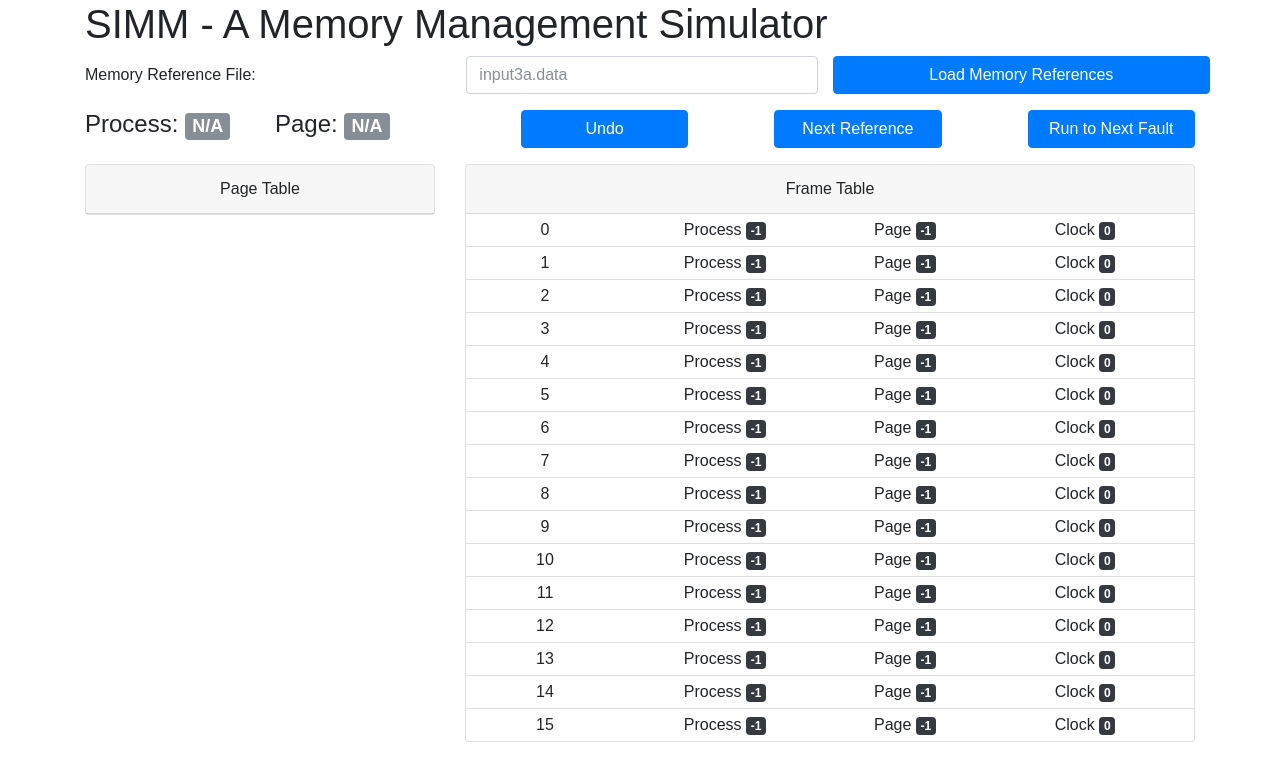
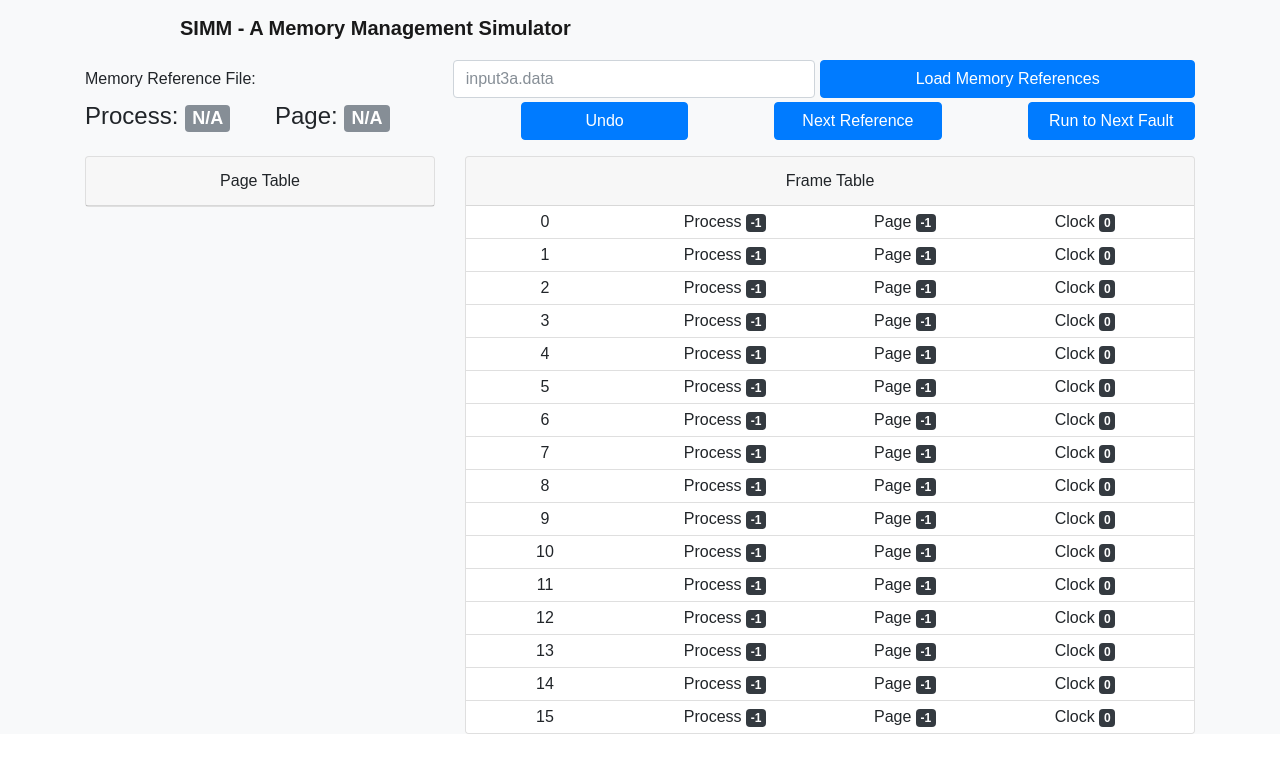
Before and after one commit to ffrankies/simm, a React (Create React App) app: page / in a window 1280 px wide. Shown: the top 778 px of the page. Built offline with nearby package versions, Linux system fonts and the light colour scheme.

Commit message:
Added a bit of styling

```diff
--- a/src/App.js
+++ b/src/App.js
@@ -22,10 +22,12 @@ class App extends Component {
 
     render() {
         return (
-            <div className='container'>
+            <div className='bg-light'>
                 <Header />
-                <FileInput loadMemReferences={this.loadMemReferences} setMemReferences={this.setMemReferences} />
-                <SIMMState memReferences={this.state.memReferences}/>
+                <div className='container'>
+                    <FileInput loadMemReferences={this.loadMemReferences} setMemReferences={this.setMemReferences} />
+                    <SIMMState memReferences={this.state.memReferences}/>
+                </div>
             </div>
         );
     };
--- a/src/components/Header.js
+++ b/src/components/Header.js
@@ -11,9 +11,11 @@ import React, { Component } from 'react';
 class Header extends Component {
     render() {
         return (
-            <div className='page-header'>
-                <h1>SIMM - A Memory Management Simulator</h1>
-            </div>
+            <nav className='navbar navbar-light bg-light w-75 mx-auto'>
+                <h1 className='navbar-brand mb-0 mx-1'>
+                    <strong>SIMM - A Memory Management Simulator</strong>
+                </h1>
+            </nav>
         );
     };
 };
--- a/src/containers/FileInput.js
+++ b/src/containers/FileInput.js
@@ -32,8 +32,8 @@ class FileInput extends Component {
          * https://www.w3schools.com/bootstrap/bootstrap_forms_inputs.asp
          */
         return (
-            <div className='form-group row'>
-                <label htmlFor='inputFileName' className='col col-form-label'>
+            <div className='form-group form-row my-1 mx-0'>
+                <label htmlFor='inputFileName' className='col col-form-label px-0'>
                     Memory Reference File:
                 </label>
                 <div className='col'>
```
